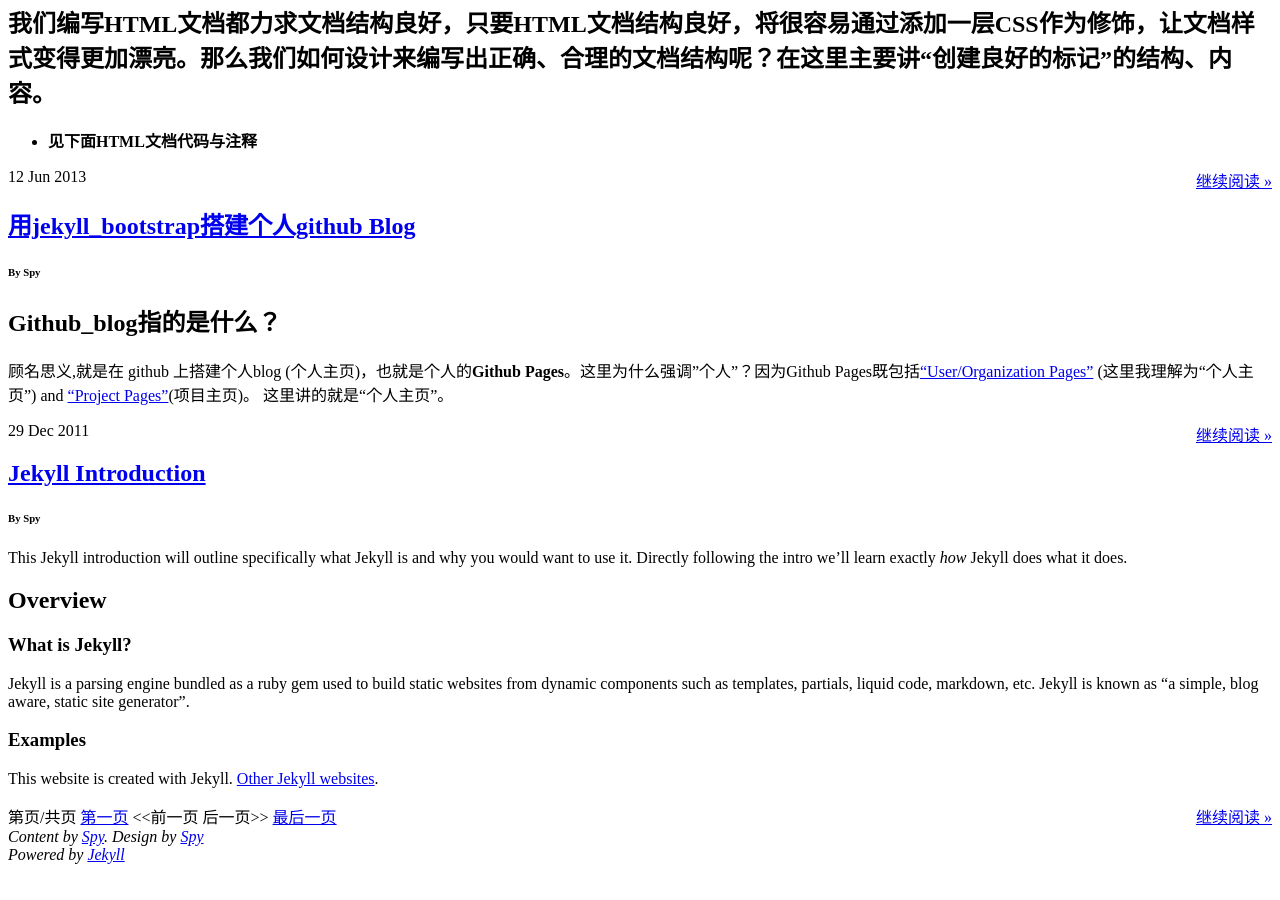
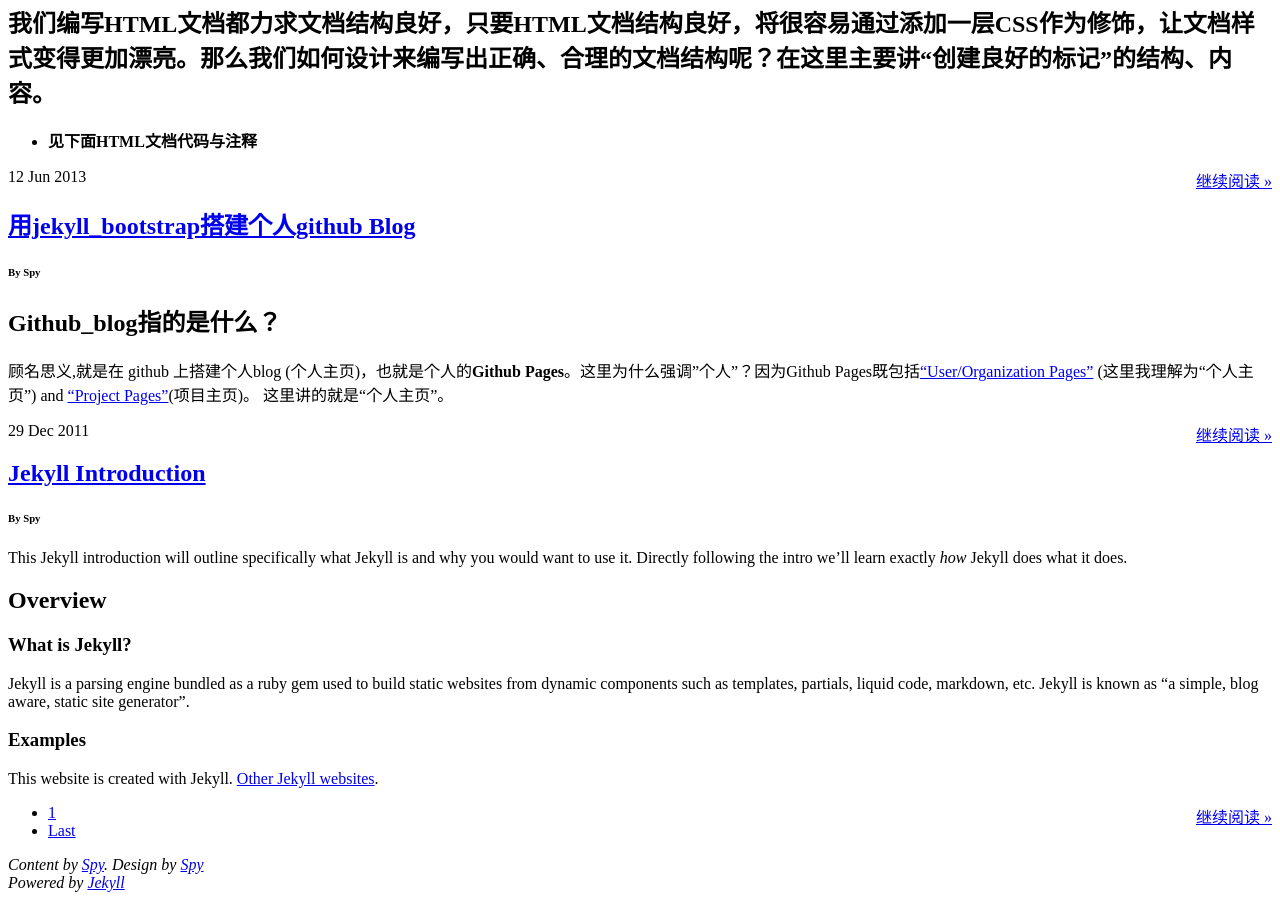
Before and after one commit to pigerla/pigerla.github.com, a Jekyll site: the page built from index.html, in a window 1280 px wide and 900 px high, scrolled down 2745 px. Built offline with Jekyll 4.4.1, drawn with Linux system fonts in a browser that asks for light colours; before the commit the page ends 3617 px from its top, so only the background shows below that.

Commit message:
Update index.html

```diff
--- a/index.html
+++ b/index.html
@@ -43,32 +43,31 @@
 
 <!--添加分页功能-->
 
-<div id="pagination">
-	<div class="pagenavi">
-		<span class="page_number">第{{paginator.page}}页/共{{paginator.total_pages}}页</span>
-		<a href="/">第一页</a>
-	{% if paginator.previous_page %}
-	{% if paginator.previous_page == 1 %}
-		<a href="/" class="current"><<前一页</a>
-	{% else %}
-		<a href="/page{{paginator.previous_page}}"><<前一页</a>
-	{% endif %}
-	{% else %}
-		<span><<前一页</span>
-	{% endif %}
-	{% for count in (2..paginator.total_pages) limit:8 %}
-	{% if count == paginator.page %}
-		<span class="current-page">{{count}}</span>
-	{% else %}
-		<a href="/page{{count}}">{{count}}</a>
-	{% endif %}
-	{% endfor %}
+{% if paginator.total_pages != 1  %}
+<div id="pagination" class="pagination">
+    <ul class="pages fix_height">
+        {% if paginator.page == 1  %}
+        <li class="current-page">
+            <span>1</span>
+            {% else  %}
+        <li class="page">
+            <a href="{{ pager_url  }}/">1</a>
+            {% endif  %}
+        </li>
+        {% for count in (2..paginator.total_pages)  %}
 
-	{% if paginator.next_page %}
-		<a href="/page{{paginator.next_page}}">后一页>></a>
-	{% else %}
-		<span>后一页>></span>
-	{% endif %}
-		<a href="/page{{paginator.total_pages}}">最后一页</a>
-	</div>
+        {% if count == paginator.page  %}
+        <li class="page current-page">
+            <span>{{ count  }}</span>
+            {% else  %}
+        <li class="page">
+            <a href="{{ pager_url  }}/page{{ count  }}/">{{ count  }}</a>
+            {% endif  %}
+        </li>
+        {% endfor  %}
+        <li class="page last_page">
+            <a href="{{ pager_url  }}/page{{ paginator.total_pages  }}/">Last</a>
+        </li>
+    </ul>
 </div>
+{% endif   %}
```
